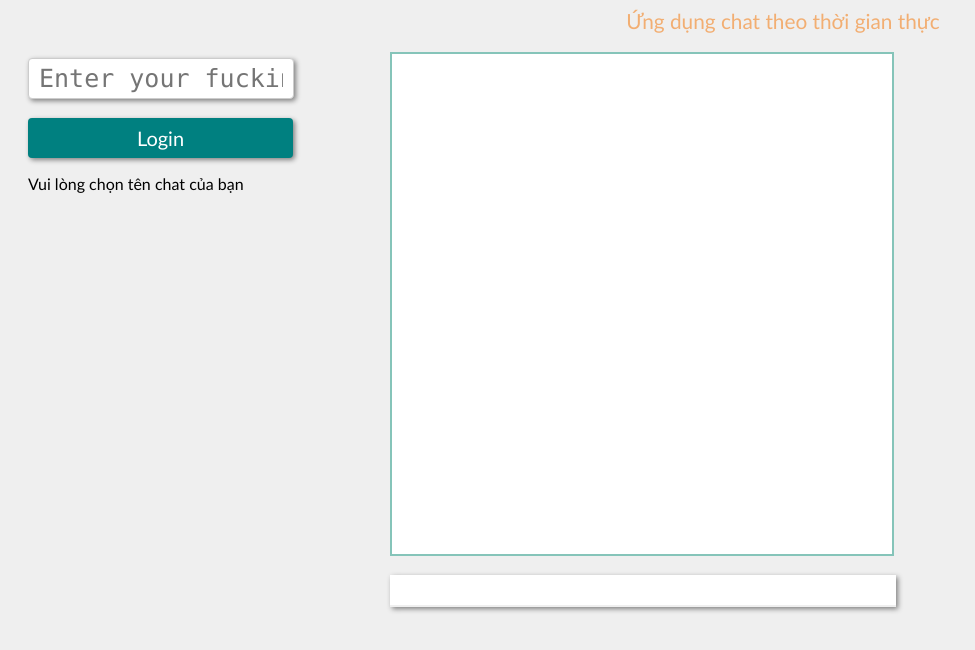
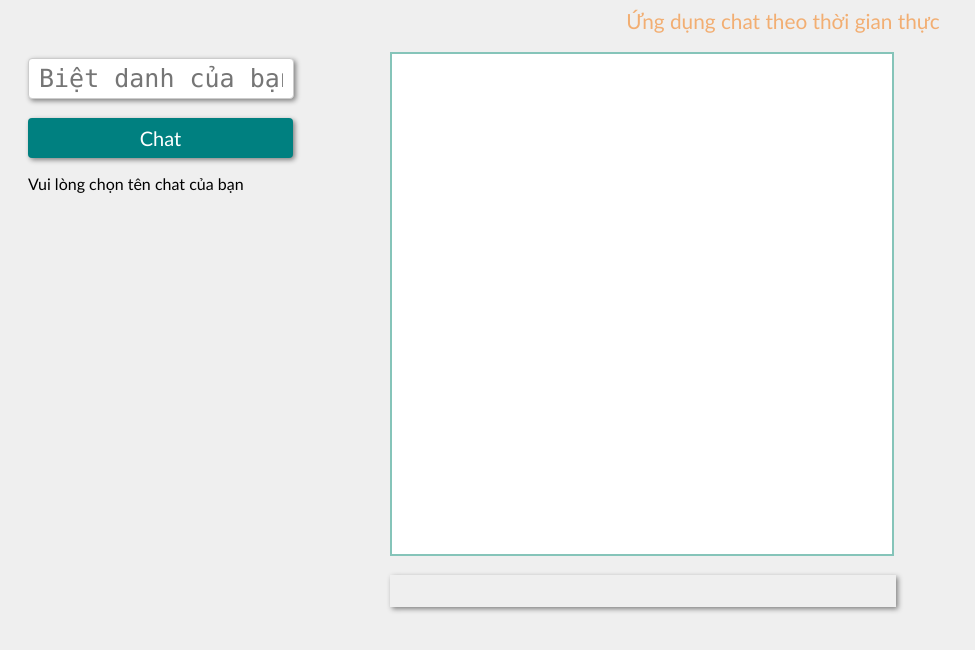
Before and after one commit to transybao93/baobao, a website: page UI.html in a window 1280 px wide. Shown: the whole page, without its empty margins (0-975 px from the left). Drawn offline with nearby package versions, Linux system fonts and the light colour scheme; no server answers.

Commit message:
zxczxczx
czxc

```diff
--- a/UI.html
+++ b/UI.html
@@ -108,8 +108,8 @@
   	<!--Left login-->
   	<div class="left_login">
 		 <form id="loginForm">
-			<input type="textbox" name="first" class="box1" placeholder="Enter your fucking name"/> <br> <br>
-			<input type="submit" value="Login" class="login-button">
+			<input type="textbox" name="first" class="box1" placeholder="Biệt danh của bạn"/> <br> <br>
+			<input type="submit" value="Chat" class="login-button">
 		</form>
 		<p id="notification">Vui lòng chọn tên chat của bạn</p>
   	</div>
@@ -140,7 +140,7 @@
 			var mess = $('#message')
 			var show = $('#chat');
 
-			mess.css('disabled', 'disabled');
+			mess.prop('disabled', true);
 
 			messForm.submit(function(e)
 			{
```
